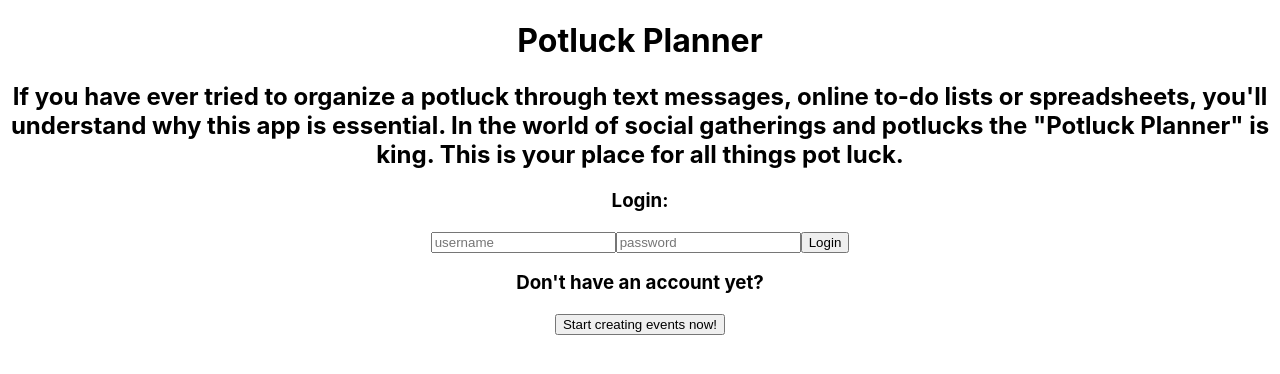
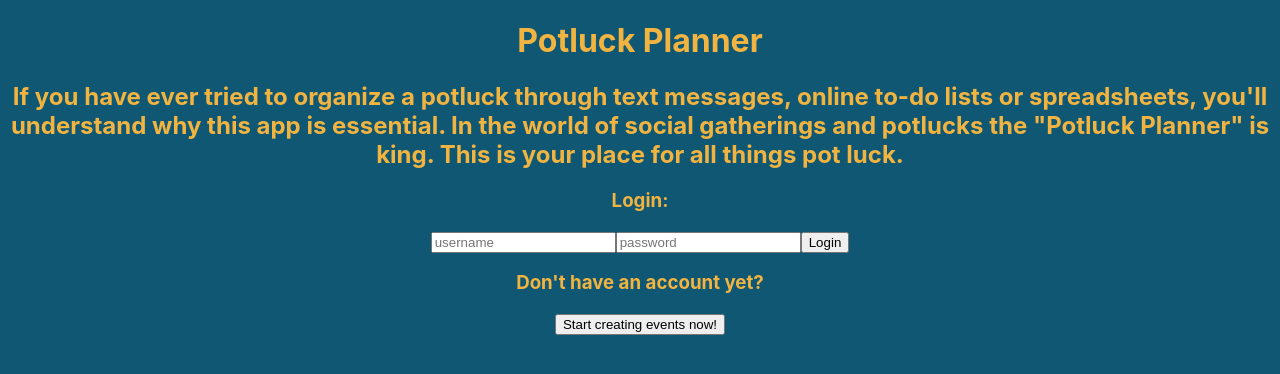
Before and after one commit to Potluck-Planner-1-Oct2021/front-end, a React (Create React App) app in the folder potluck-planner/: page / in a window 1280 px wide. Shown: the top 374 px of the page. Built offline with nearby package versions, Linux system fonts and the light colour scheme.

Commit message:
added daniels styles

```diff
--- a/potluck-planner/src/components/Header.js
+++ b/potluck-planner/src/components/Header.js
@@ -1,16 +1,22 @@
 import React from 'react';
 import NavBar from './NavBar';
 import { connect } from 'react-redux';
+import styled from 'styled-components';
+
+const StyledHeader = styled.header`
+    background-color: #105773;
+    color: #f2b441;
+`
 
 const Header = (props) => {
 
     const { isLoggedin } = props
     console.log(props)
     return(
-        <header>
+        <StyledHeader>
         <h1>Potluck Planner</h1>
         {isLoggedin && <NavBar />}
-      </header>
+        </StyledHeader>
     )
 }
 
--- a/potluck-planner/src/components/LandingPage.js
+++ b/potluck-planner/src/components/LandingPage.js
@@ -1,7 +1,15 @@
 import React, {  useState } from 'react';
 import { connect } from 'react-redux'
 import Login from './Login';
-import Register from './Register'
+import Register from './Register';
+import styled from 'styled-components';
+
+const StyledDiv = styled.div`
+    background-color: #105773;
+    color: #f2b441;
+    height: 100%;
+    width: 100%;
+`
 
 
 const LandingPage = (props) => {
@@ -13,7 +21,8 @@ const LandingPage = (props) => {
     }
 
     return (
-        <>
+
+        <StyledDiv>
         <h2>If you have ever tried to organize a potluck through text messages, online to-do lists or spreadsheets, you'll understand why this app is essential.
         In the world of social gatherings and potlucks the "Potluck Planner" is king. This is your place for all things pot luck.</h2>
         <h3>Login:</h3>
@@ -23,7 +32,8 @@ const LandingPage = (props) => {
         <button onClick={toggleShowSignUp}>Start creating events now!</button>
         {showSignup ? <Register /> : null}
         {signupLoading && <p>Loading...</p>}
-        </>
+        </StyledDiv>
+
     )
 }
 
--- a/potluck-planner/src/index.css
+++ b/potluck-planner/src/index.css
@@ -1,4 +1,5 @@
 body {
+  background-color: #105773;
   margin: 0;
   font-family: -apple-system, BlinkMacSystemFont, 'Segoe UI', 'Roboto', 'Oxygen',
     'Ubuntu', 'Cantarell', 'Fira Sans', 'Droid Sans', 'Helvetica Neue',
```
